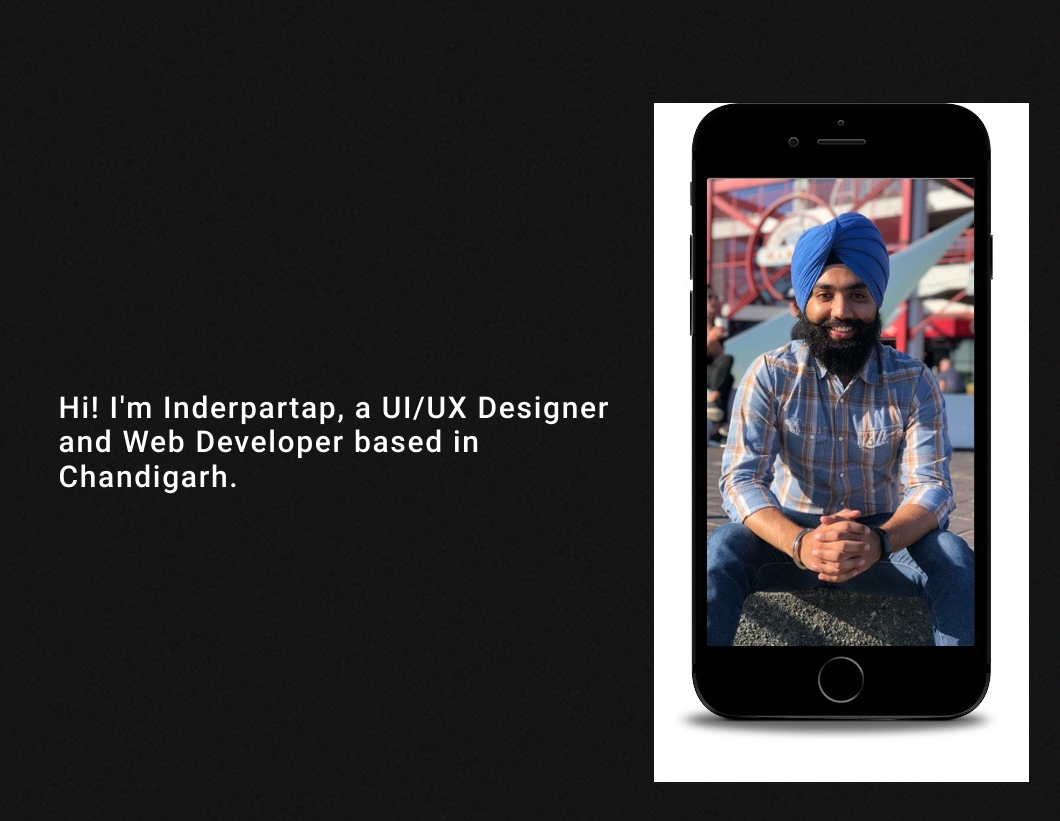
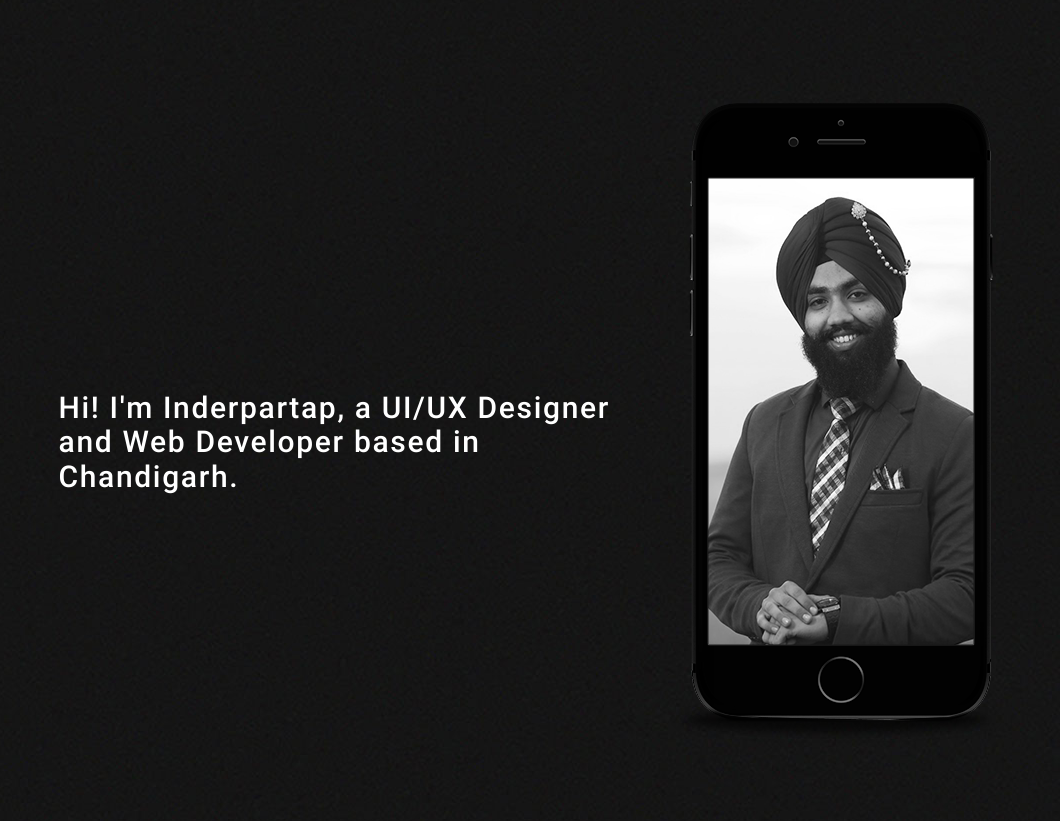
Before and after one commit to inderpartap/inderpartap.github.io, a plain HTML site: page index.html in a window 1280 px wide. Shown: the part 741-1562 px from the top of the page, without its empty margins (124-1184 px from the left). Drawn offline with Linux system fonts and the light colour scheme.

Commit message:
Update index.html

```diff
--- a/index.html
+++ b/index.html
@@ -327,7 +327,7 @@
             <div class="l-parallax js-img-parallax">
                 <div class="l-parallax__in">
                     <div class="designer__img js-offset-content">
-                        <img src="img/black-phone5.jpeg">
+                        <img src="img/black-phone5.png">
                     </div>
                 </div>
             </div>
```
